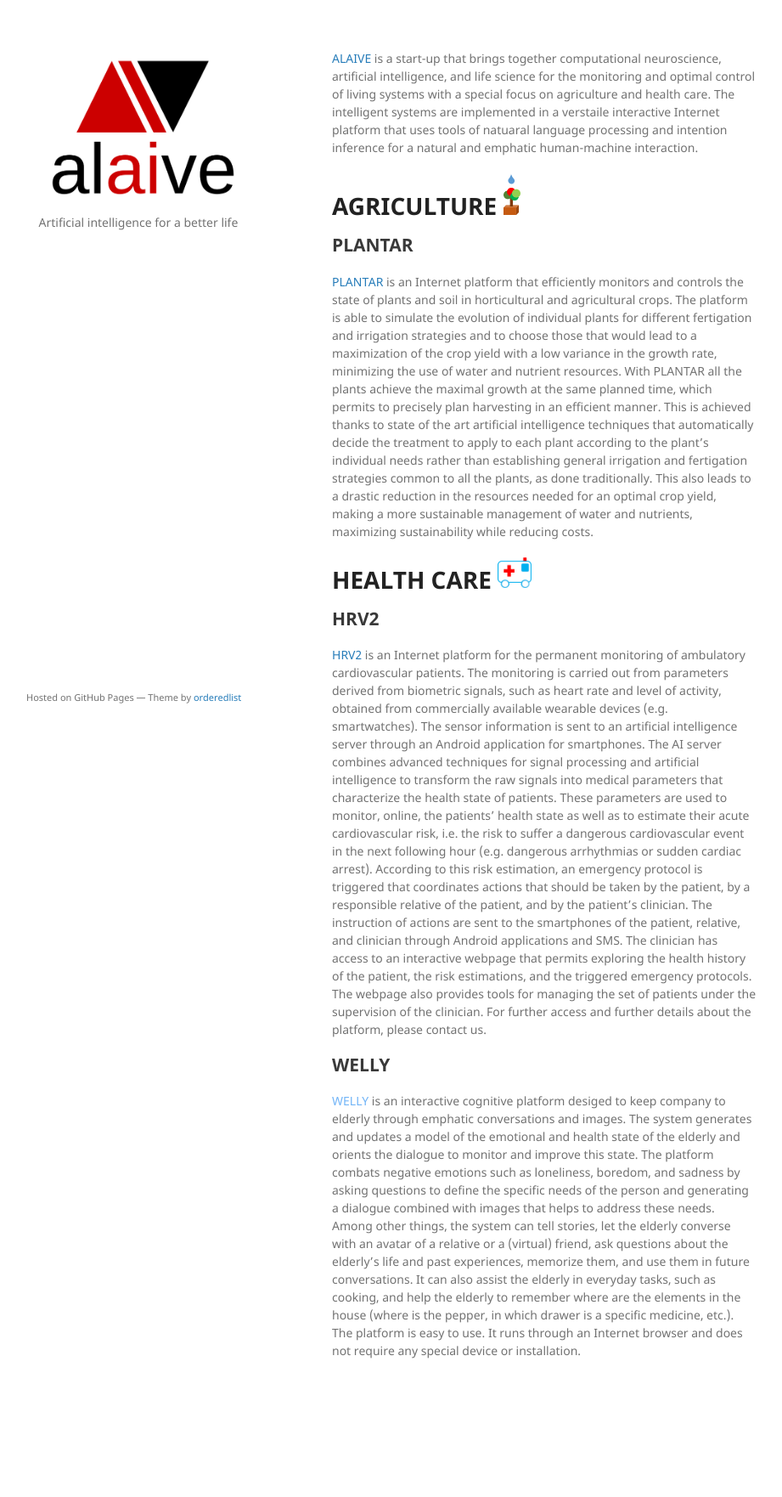
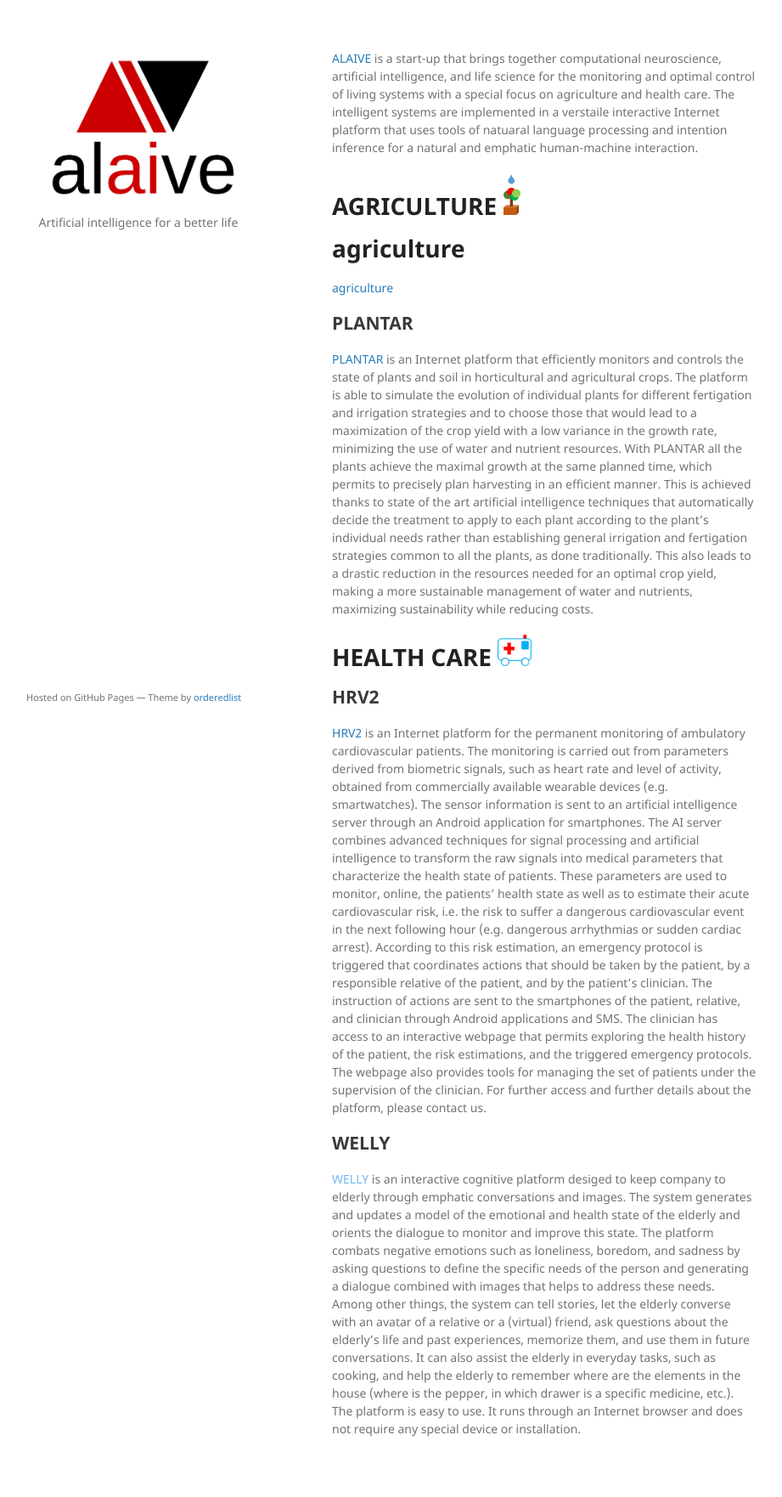
Before and after one commit to alaive/alaive.github.io, a Jekyll site: the page built from index.md, in a window 1280 px wide. Shown: the whole page at 85% size, without its empty margins (179-1100 px from the left). Built offline with Jekyll 4.4.1, drawn with Linux system fonts in a browser that asks for light colours; the repository's description, which GitHub fills in, is left out; before the commit the page ends 1670 px from its top, so only the background shows below that.

Commit message:
Update index.md

```diff
--- a/index.md
+++ b/index.md
@@ -7,6 +7,8 @@
 
 
 # AGRICULTURE <img src="/assets/img/logoagri.png" alt="drawing" width="20"/>
+<h1>agriculture</h1>
+<a href="https://alaive.github.io/">agriculture</a>
 
 ## PLANTAR
 [PLANTAR](http://vm19030.virt.gwdg.de/alaive/alaive/Agriculture.html) is an Internet platform that efficiently monitors and controls the state of plants and soil in horticultural and agricultural crops. The platform is able to simulate the evolution of individual plants for different fertigation and irrigation strategies and to choose those that would lead to a maximization of the crop yield with a low variance in the growth rate, minimizing the use of water and nutrient resources. With PLANTAR all the plants achieve the maximal growth at the same planned time, which permits to precisely plan harvesting in an efficient manner. This is achieved thanks to state of the art artificial intelligence techniques that automatically decide the treatment to apply to each plant according to the plant’s individual needs rather than establishing general irrigation and fertigation strategies common to all the plants, as done traditionally. This also leads to a drastic reduction in the resources needed for an optimal crop yield, making a more sustainable management of water and nutrients, maximizing sustainability while reducing costs.
```
